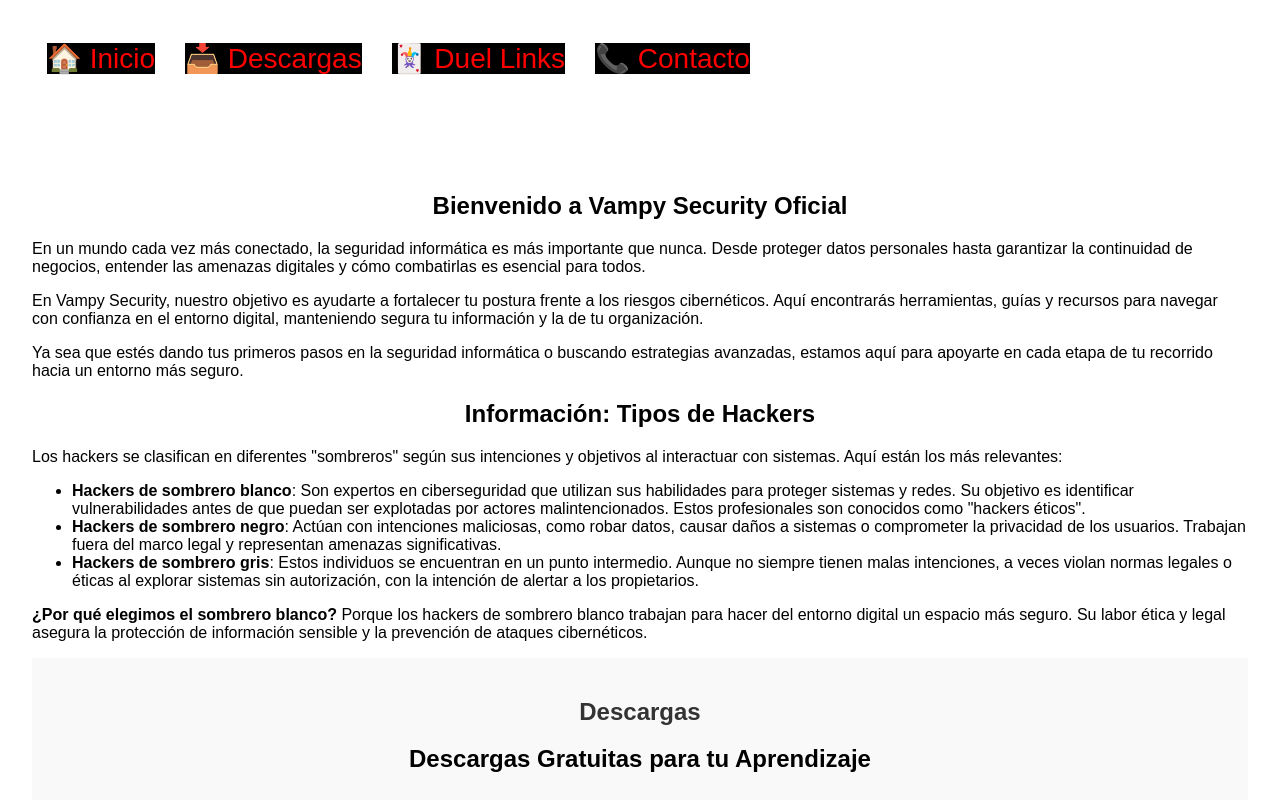
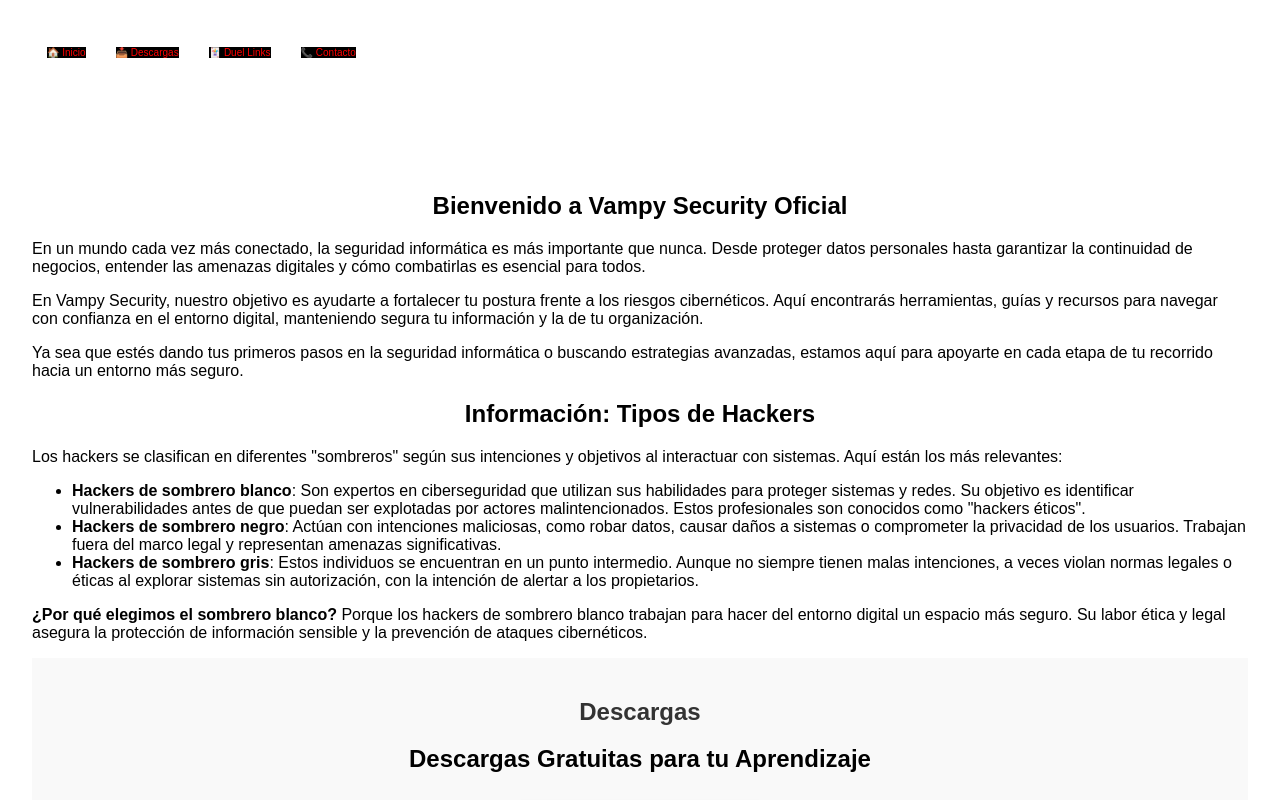
Before and after one commit to Vampysecurity2/Magia, a plain HTML site: page web.html in a window 1280 px wide. Shown: the top 800 px of the page. Drawn offline with Linux system fonts and the light colour scheme; grey boxes are pictures that could not be loaded; a script that the page names is missing.

Commit message:
Update magia.css

```diff
--- a/magia.css
+++ b/magia.css
@@ -31,7 +31,7 @@
 .menu a {
     color: red ;
     text-decoration: none;
-    font-size: 28px;
+    font-size: 10px;
 }
 
 .menu a:hover {
```
